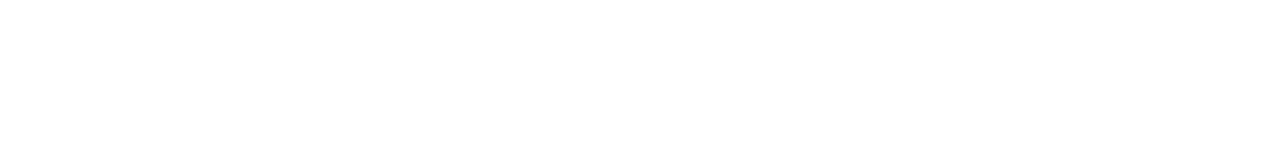
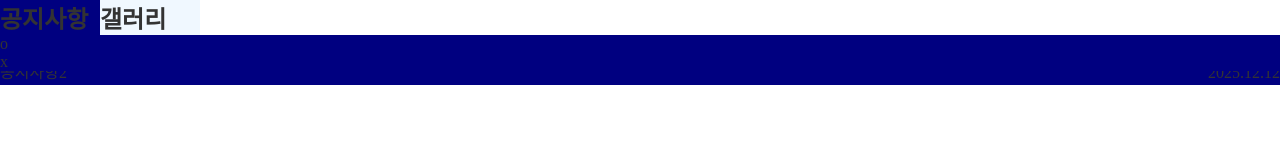
Before and after one commit to 13inuo0/a-1-ex, a plain HTML site: page index.html in a window 1280 px wide. Drawn offline with Linux system fonts and the light colour scheme.

Commit message:
탭메뉴 작업중1

```diff
--- a/css/main.css
+++ b/css/main.css
@@ -12,3 +12,38 @@ a{
     text-decoration: none;
     color: #333333;
 }
+
+
+.tab-wrap{
+    position: relative;
+}
+.tabmenu{
+    display: flex;
+}
+.tabmenu > li{
+    width: 100px;
+    background-color: aliceblue;
+}
+.tabmenu>li>h2>a{
+    display: block;
+
+}
+.tabmenu>li.on{
+    background-color: navy;
+}
+.tabmenu>li.on>a{
+    color: white;
+}
+
+.tabcon{
+    width: 100%;
+    background-color: navy;
+    position: absolute;
+    left: 0;
+}
+
+.notice ul>li>a{
+display: flex;
+justify-content: space-between;
+line-height: 25px;
+}
--- a/index.html
+++ b/index.html
@@ -1,14 +1,45 @@
 <!DOCTYPE html>
 <html lang="ko">
-<head>
-    <meta charset="UTF-8">
-    <meta name="viewport" content="width=device-width, initial-scale=1.0">
+  <head>
+    <meta charset="UTF-8" />
+    <meta name="viewport" content="width=device-width, initial-scale=1.0" />
     <title>A-1</title>
-    <link rel="stylesheet" href="css/main.css">
+    <link rel="stylesheet" href="css/main.css" />
     <script src="/js/jquery-1.12.3.js"></script>
     <script src="js/main.js"></script>
-</head>
-<body>
-
-</body>
+  </head>
+  <body>
+    <article class="tab-wrap">
+      <ul class="tabmenu">
+        <li class="on">
+          <h2><a href="#">공지사항</a></h2>
+          <div class="notice tabcon">
+            <ul>
+              <li>
+                <a href="#">
+                  <p>공지사항</p>
+                  <span>2025.12.05</span>
+                </a>
+              </li>
+              <li>
+                <a href="#">
+                  <p>공지사항2</p>
+                  <span>2025.12.12</span>
+                </a>
+              </li>
+            </ul>
+          </div>
+        </li>
+        <li>
+            <h2><a href="#">갤러리</a></h2>
+            <div class="gallery tabcon">
+                <ul>
+                    <li><a href="#">o</a></li>
+                    <li><a href="#">x</a></li>
+                </ul>
+            </div>
+        </li>
+      </ul>
+    </article>
+  </body>
 </html>
```
